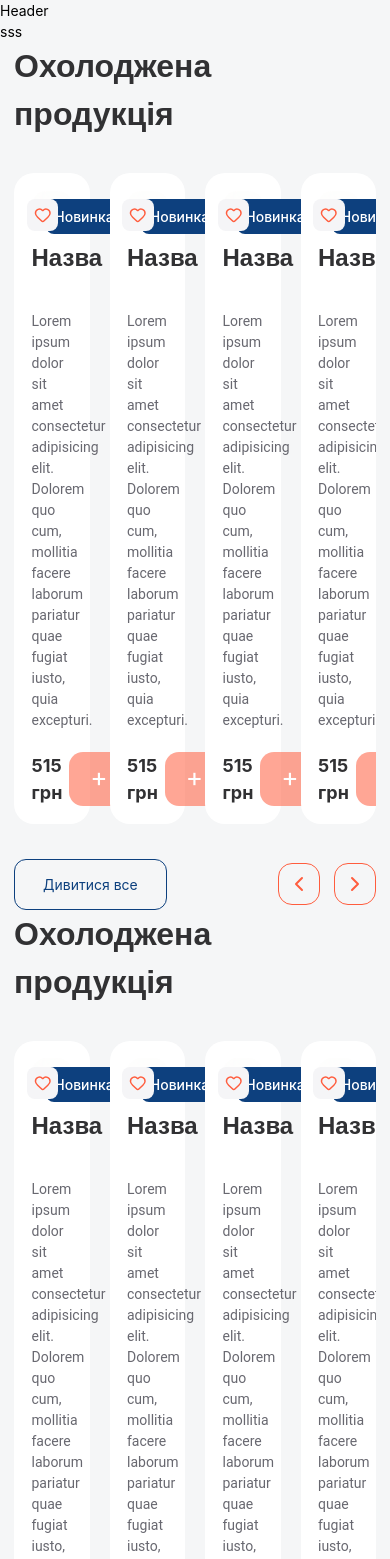
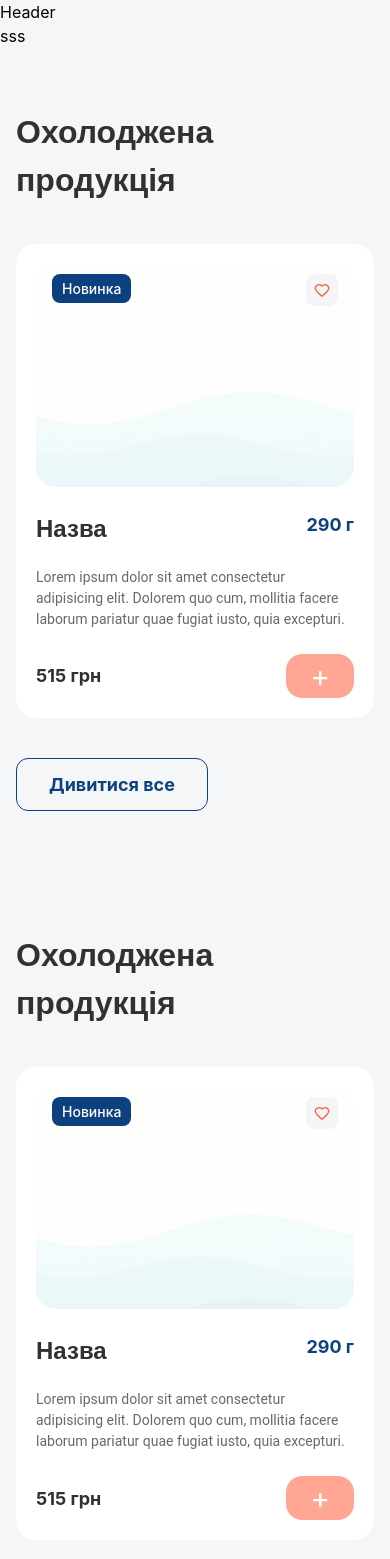
Before and after one commit to illiad24/shop, a React (Vite) app in the folder client/: page / in a window 390 px wide. Shown: the top 1559 px of the page. Built offline with nearby package versions, Linux system fonts and the light colour scheme.

Commit message:
feat(ProductItem): enhance interactivity with favorite button and improve layout fix(index.css): update body text size for better readability refactor(MainSlider): simplify props and improve slider responsiveness

```diff
--- a/client/src/features/productItem/ProductItem.tsx
+++ b/client/src/features/productItem/ProductItem.tsx
@@ -1,29 +1,34 @@
+import { useState } from "react";
 import { Icon } from "../../shared/icons/Icon";
 
 export function ProductItem() {
+
+    const [filled, setFilled] = useState < Boolean > (false);
     return (
         <div className="bg-white p-5 rounded-[20px]">
             <div className="relative mb-6 last:mb-0">
-                <div className="absolute p-2 z-3 top-2.5 py-2 px-2.5 left-4 rounded-[8px] bg-main text-white font-medium text-[14px]">Новинка</div>
-                <div className="relative pb-[70%]"><img className="absolute-element object-cover rounded-[20px]" src="/footer.png" alt="Image" /></div>
-                <div className="absolute p-2 z-3 top-2.5 right-4 w-9 h-9 flex justify-center items-center bg-[#f5f5f7] rounded-[8px]">
-                    <Icon name='favorite' className="text-orange-1" />
-                </div>
+                <div className="absolute p-2 z-3 top-2.5 py-1 px-2.5 left-4 rounded-[8px] bg-main text-white font-medium text-[14px]">Новинка</div>
+                <a href="/" className="relative block pb-[70%]"><img className="absolute-element object-cover rounded-[20px]" src="/footer.png" alt="Image" /></a>
+                <button onClick={() => setFilled(!filled)} className="absolute p-2 z-3 top-2.5 right-4 w-8 h-8 flex justify-center items-center bg-[#f5f5f7] rounded-[8px] cursor-pointer">
+                    <Icon name='favorite' className="text-orange-1 transition-colors" filled={filled} />
+                </button>
             </div>
             <div>
                 <div className="flex justify-between gap-2 mb-5 last:mb-0">
-                    <h3 className="section-title-24">Назва</h3>
-                    <div className="text-main text-[18px]">
+                    <a href="/">
+                        <h3 className="section-title-24 hover:text-orange-1 transition-colors">Назва</h3>
+                    </a>
+                    <div className="text-main text-[18px] font-bold">
                         290 г
                     </div>
                 </div>
                 <div className="text-14-gray mb-6 last:mb-0 ">
                     <p>Lorem ipsum dolor sit amet consectetur adipisicing elit. Dolorem quo cum, mollitia facere laborum pariatur quae fugiat  iusto, quia excepturi.</p>
                 </div>
-                <div className="flex justify-between gap-2">
+                <div className="flex justify-between gap-2 items-center">
                     <div className="text-black text-[18px] font-bold">
                         515 <span className="text-grey"> грн</span></div>
-                    <div className="py-2.5 px-6 bg-orange-1/55 rounded-2xl text-white text-3xl cursor-pointer hover:bg-orange-1/70 transition-colors">+</div>
+                    <button className="py-1 px-6 bg-orange-1/55 rounded-2xl text-white text-3xl cursor-pointer hover:bg-orange-1/70 transition-colors">+</button>
                 </div>
             </div>
         </div>
--- a/client/src/index.css
+++ b/client/src/index.css
@@ -35,7 +35,7 @@
 
 body,
 html {
-    @apply font-family h-full text-[14px] bg-[#F5F6F7];
+    @apply font-family h-full text-[16px] bg-[#F5F6F7];
 
 }
 
--- a/client/src/pages/HomePage.tsx
+++ b/client/src/pages/HomePage.tsx
@@ -5,8 +5,8 @@ import { MapSection } from "../widgets/sections/MapSection";
 export function HomePage() {
     return (
         <>
-            <MainSlider title="Охолоджена продукція" data={[{}, {}, {}, {}, {}]} link="Дивитися все" linkUrl="/" arrows={true} />
-            <MainSlider title="Охолоджена продукція" data={[{}, {}, {}, {}, {}]} link="Дивитися все" linkUrl="/" arrows={true} />
+            <MainSlider title="Охолоджена продукція" data={[{}, {}, {}, {}, {}]} link="Дивитися все" linkUrl="/" />
+            <MainSlider title="Охолоджена продукція" data={[{}, {}, {}, {}, {}]} link="Дивитися все" linkUrl="/" />
             <IntroSection />
             <MapSection />
         </>
--- a/client/src/shared/icons/Icon.tsx
+++ b/client/src/shared/icons/Icon.tsx
@@ -6,7 +6,7 @@ const iconMap = {
     favorite: Heart,
     arrow: ChevronRight
 }
-export const Icon = ({ name, className, size = 24, ...props }: any) => {
+export const Icon = ({ name, className, size = 24, filled = false, ...props }: any) => {
     const IconComponent = iconMap[name]
 
     if (!IconComponent) {
@@ -14,5 +14,5 @@ export const Icon = ({ name, className, size = 24, ...props }: any) => {
         return null
     }
 
-    return <IconComponent className={className} size={size} {...props} />
+    return <IconComponent className={className} fill={filled ? 'currentColor' : 'none'} size={size} {...props} />
 }
--- a/client/src/widgets/sections/MainSlider.tsx
+++ b/client/src/widgets/sections/MainSlider.tsx
@@ -14,16 +14,18 @@ interface IMainSliderProps {
     arrows?: boolean;
 }
 
-export function MainSlider({ title, data, link, linkUrl, arrows }: IMainSliderProps) {
+export function MainSlider({ title, data, link, linkUrl }: IMainSliderProps) {
     const [prevEl, setPrevEl] = useState < HTMLButtonElement | null > (null);
     const [nextEl, setNextEl] = useState < HTMLButtonElement | null > (null);
 
     return (
-        <section>
+        <section className="py-15">
             <div className="container">
                 <h2 className="mb-10 section-title-32 last:mb-0">{title}</h2>
                 <div className="mb-10 last:mb-0">
                     <Swiper
+                        className="!overflow-visible"
+                        wrapperClass=""
                         modules={[Navigation]}
                         spaceBetween={20}
                         slidesPerView={4}
@@ -38,7 +40,18 @@ export function MainSlider({ title, data, link, linkUrl, arrows }: IMainSliderPr
                             }
                         }}
                         breakpoints={{
-
+                            240: {
+                                slidesPerView: 1,
+                            },
+                            640: {
+                                slidesPerView: 2,
+                            },
+                            1024: {
+                                slidesPerView: 3,
+                            },
+                            1280: {
+                                slidesPerView: 4,
+                            },
                         }}
                     >
                         {data.map((item, index) => (
@@ -49,26 +62,30 @@ export function MainSlider({ title, data, link, linkUrl, arrows }: IMainSliderPr
                     </Swiper>
                 </div>
 
-                <div className="flex justify-between items-center mt-10 last:mt-0 gap-4">
+                <div className="flex justify-between  mt-10 last:mt-0 gap-4">
                     {link && linkUrl && (
                         <a
-                            className="text-main px-8 py-4 rounded-[12px] border border-main inline-block"
+                            className="text-main text-[18px] px-8 py-3 rounded-[12px] font-bold border border-main inline-block hover:bg-main/10 transition-colors"
                             href={linkUrl}
                         >
                             {link}
                         </a>
                     )}
 
-                    <div className="flex gap-4 items-center">
+                    <div className="hidden gap-4 items-center sm:flex">
                         <button
                             ref={(node) => setPrevEl(node)}
-                            className="w-12 h-12 rounded-2xl border border-orange-1 text-orange-1 flex justify-center items-center rotate-180"
+                            className="w-12 h-12 font-bold rounded-2xl border border-orange-1 text-orange-1 flex justify-center items-center rotate-180 hover:bg-orange-1/10 transition-colors [&.swiper-button-disabled]:opacity-50
+    [&.swiper-button-disabled]:cursor-not-allowed
+    [&.swiper-button-disabled]:hover:bg-transparent"
                         >
                             <Icon name="arrow" />
                         </button>
                         <button
                             ref={(node) => setNextEl(node)}
-                            className="w-12 h-12 rounded-2xl border border-orange-1 text-orange-1 flex justify-center items-center"
+                            className="w-12 h-12 font-bold rounded-2xl border border-orange-1 text-orange-1 flex justify-center items-center  hover:bg-orange-1/10 transition-colors [&.swiper-button-disabled]:opacity-50
+    [&.swiper-button-disabled]:cursor-not-allowed
+    [&.swiper-button-disabled]:hover:bg-transparent"
                         >
                             <Icon name="arrow" />
                         </button>
```
